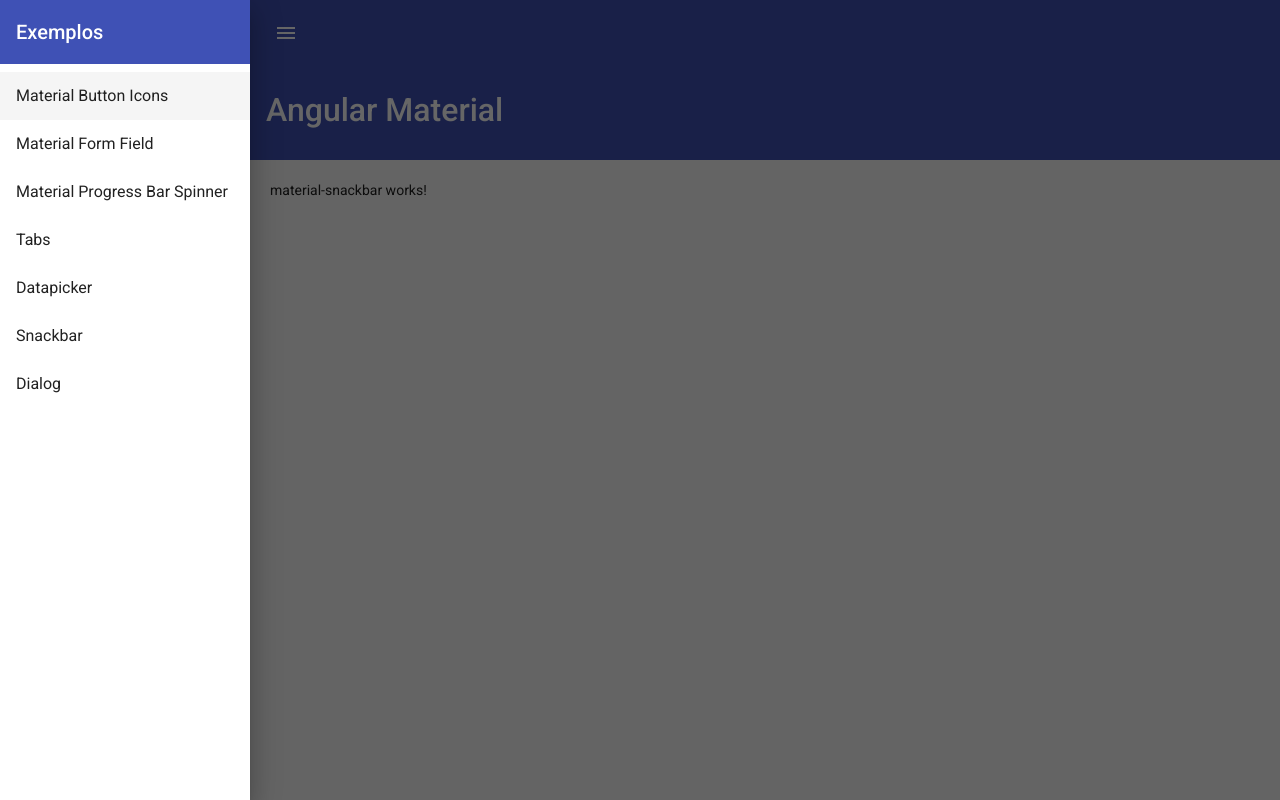
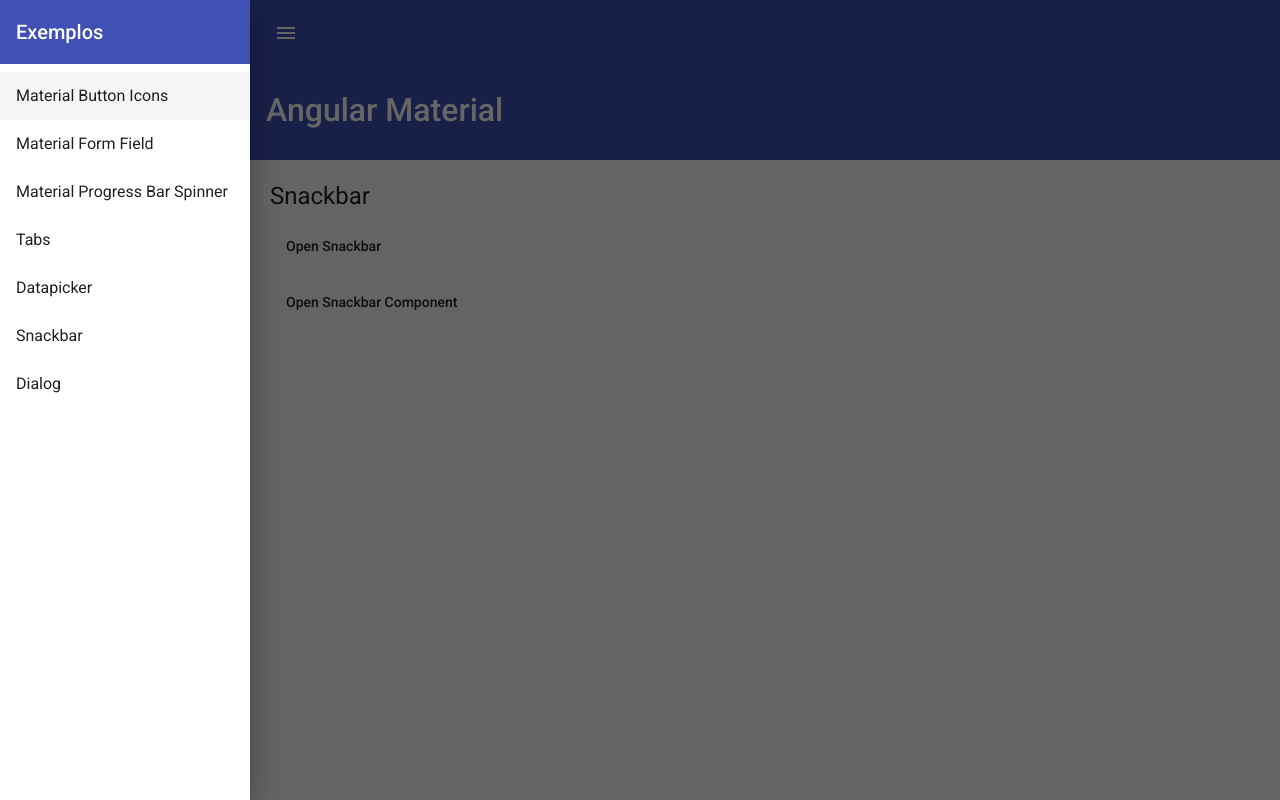
Before and after one commit to wweber-eng/01-Frontend, an Angular app in the folder 02 - Angular Material/angular-material/: page /snackbar in a window 1280 px wide. Built offline with nearby package versions, Linux system fonts and the light colour scheme.

Commit message:
11 - implementando snackbar e snackbar component

```diff
--- a/02 - Angular Material/angular-material/src/app/app.module.ts
+++ b/02 - Angular Material/angular-material/src/app/app.module.ts
@@ -1,5 +1,7 @@
 import { NgModule } from '@angular/core';
 import { BrowserModule } from '@angular/platform-browser';
+
+import { MAT_SNACK_BAR_DEFAULT_OPTIONS } from '@angular/material/snack-bar';
 
 import { FormsModule } from '@angular/forms';
 import { AppRoutingModule } from './app-routing.module';
@@ -13,6 +15,8 @@
 import { MaterialDatapickerComponent } from './material-datapicker/material-datapicker.component';
 import { MaterialSnackbarComponent } from './material-snackbar/material-snackbar.component';
 import { MaterialDialogComponent } from './material-dialog/material-dialog.component';
+import { MaterialSnackbarMessageComponent } from './material-snackbar/material-snackbar-message/material-snackbar-message.component';
+
 @NgModule({
   declarations: [
     AppComponent,
@@ -22,7 +26,8 @@
     MaterialTabsComponent,
     MaterialDatapickerComponent,
     MaterialSnackbarComponent,
-    MaterialDialogComponent
+    MaterialDialogComponent,
+    MaterialSnackbarMessageComponent
   ],
   imports: [
     BrowserModule,
@@ -34,7 +39,9 @@
   exports: [
     MaterialModuleModule
   ],
-  providers: [],
+  providers: [
+    {provide: MAT_SNACK_BAR_DEFAULT_OPTIONS, useValue: {duration: 2500}}
+  ],
   bootstrap: [AppComponent]
 })
 export class AppModule { }
--- /dev/null
+++ b/02 - Angular Material/angular-material/src/app/material-snackbar/material-snackbar-message/material-snackbar-message.component.html
@@ -0,0 +1,5 @@
+<h1>Snackbar Component</h1>
+
+<div class="example-button-row">
+  <button mat-button (click)="closeSnackBar()">Close Snacbar</button>
+</div>
--- /dev/null
+++ b/02 - Angular Material/angular-material/src/app/material-snackbar/material-snackbar-message/material-snackbar-message.component.ts
@@ -0,0 +1,22 @@
+import { Component, Inject } from '@angular/core';
+import { MAT_SNACK_BAR_DATA, MatSnackBarRef } from '@angular/material/snack-bar';
+
+@Component({
+  selector: 'app-material-snackbar-message',
+  templateUrl: './material-snackbar-message.component.html',
+  styleUrls: ['./material-snackbar-message.component.scss']
+})
+export class MaterialSnackbarMessageComponent {
+  constructor(@Inject(MAT_SNACK_BAR_DATA) public data: string,
+  public matSnackBarRef: MatSnackBarRef<MaterialSnackbarMessageComponent>
+) { }
+
+ngOnInit(): void {
+
+}
+
+closeSnackBar(){
+  this.matSnackBarRef.dismiss();
+}
+
+}
--- a/02 - Angular Material/angular-material/src/app/material-snackbar/material-snackbar.component.html
+++ b/02 - Angular Material/angular-material/src/app/material-snackbar/material-snackbar.component.html
@@ -1 +1,11 @@
-<p>material-snackbar works!</p>
+<h1> Snackbar </h1>
+
+<div class="example-button-row">
+  <button mat-button (click)="openSnackBar()">Open Snackbar</button>
+</div>
+
+<br />
+
+<div class="example-button-row">
+  <button mat-button (click)="openFromComponent()">Open Snackbar Component</button>
+</div>
--- a/02 - Angular Material/angular-material/src/app/material-snackbar/material-snackbar.component.ts
+++ b/02 - Angular Material/angular-material/src/app/material-snackbar/material-snackbar.component.ts
@@ -1,10 +1,43 @@
-import { Component } from '@angular/core';
+import { Component, OnInit } from '@angular/core';
+import { MatSnackBar } from '@angular/material/snack-bar';
+import { MaterialSnackbarMessageComponent } from './material-snackbar-message/material-snackbar-message.component';
+
 
 @Component({
   selector: 'app-material-snackbar',
   templateUrl: './material-snackbar.component.html',
   styleUrls: ['./material-snackbar.component.scss']
 })
-export class MaterialSnackbarComponent {
+export class MaterialSnackbarComponent implements OnInit {
 
-}
+  constructor(private snackbar: MatSnackBar){}
+
+  ngOnInit(): void {
+
+
+  }
+
+  public openSnackBar(){
+    const snackBar = this.snackbar.open("hellow People", 'close', {
+      duration: 2000
+    })
+
+    snackBar.afterDismissed().subscribe(_ => {
+      console.log('Dismissed');
+    })
+
+    snackBar.afterDismissed().subscribe(_ => {
+      console.log('after Action');
+    })
+  }
+
+    public openFromComponent(){
+        this.snackbar.openFromComponent(MaterialSnackbarMessageComponent, {
+        data: 'Hellow People',
+        duration:25000,
+        horizontalPosition: 'end',
+        verticalPosition: 'top'
+      })
+
+    }
+  }
```
Also changed, not shown: 02 - Angular Material/angular-material/src/app/material-snackbar/material-snackbar-message/material-snackbar-message.component.scss (added).
